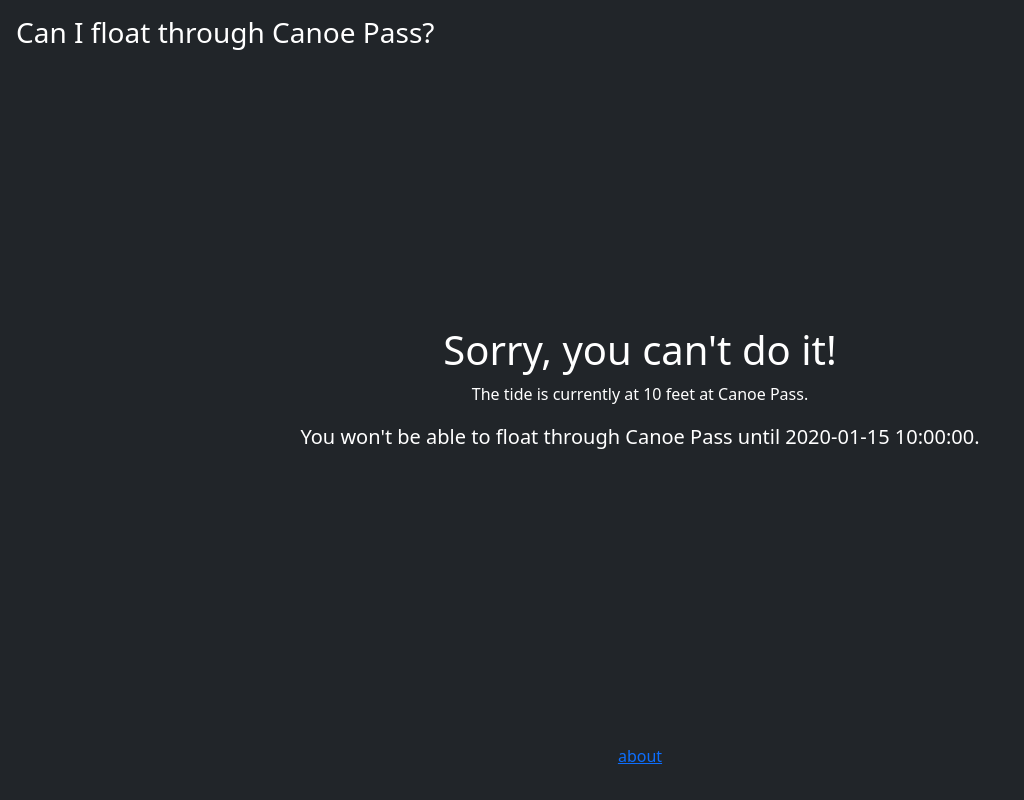
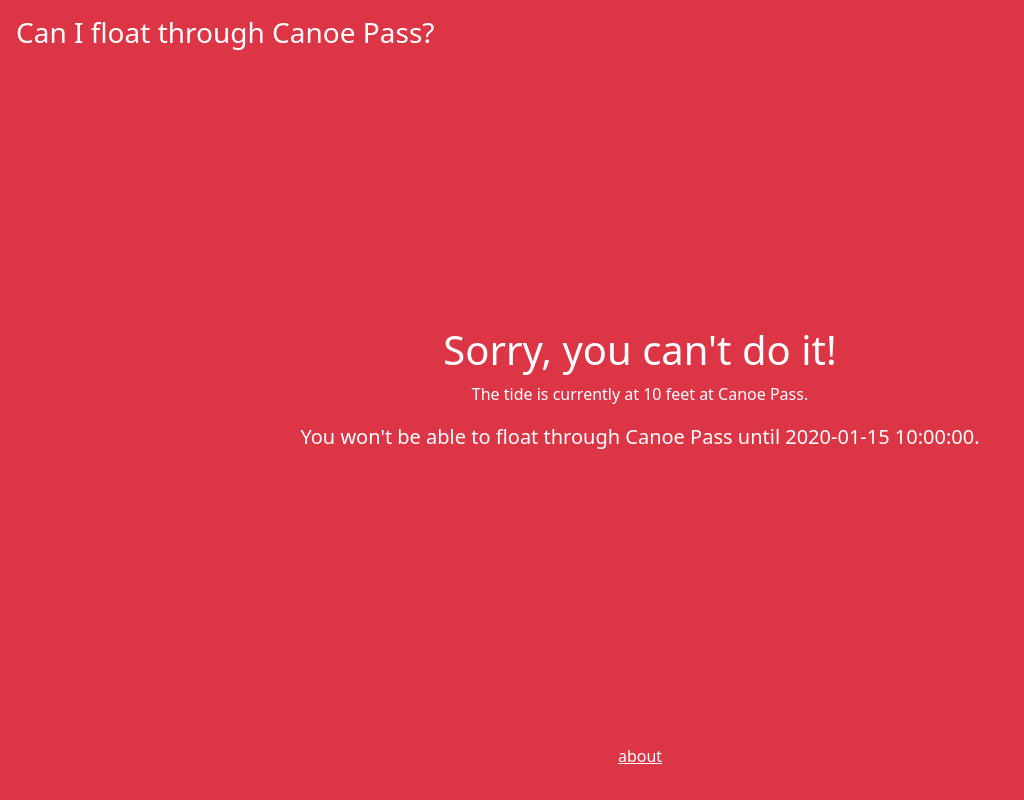
Before and after one commit to wgrover/canoepass, a Flask app: template templates/index.html in a window 1280 px wide. Shown: the whole page, without its empty margins (0-1024 px from the left). Run offline with Flask 2, Linux system fonts and the light colour scheme; the template is opened without the code that fills it: most values are stand-ins (such as "Sample title", 1, 10 or a date in 2020); some libraries are stand-ins or nearby versions.

Commit message:
added colors

```diff
--- a/templates/index.html
+++ b/templates/index.html
@@ -9,7 +9,13 @@
 <link href={{ url_for('static',filename='styles/bootstrap.min.css') }} rel="stylesheet">
   </head>
 
-  <body class="d-flex h-100 text-center text-white bg-dark">
+  {% if floating %}
+  <body class="d-flex h-100 text-center text-white bg-success">
+  {% endif %}
+
+  {% if not floating %}
+  <body class="d-flex h-100 text-center text-white bg-danger">
+  {% endif %}
 
 <div class="cover-container d-flex w-100 h-100 p-3 mx-auto flex-column">
   <header class="mb-auto">
@@ -33,7 +39,7 @@
   </main>
 
   <footer class="mt-auto text-white-50">
-    <p><a href="">about</a></p>
+    <p><a href="" class="text-white">about</a></p>
   </footer>
 </div>
 
```
